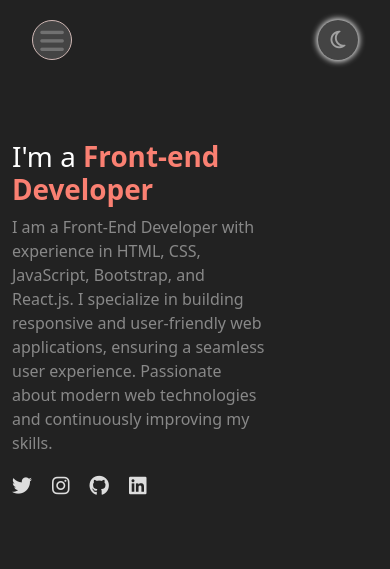
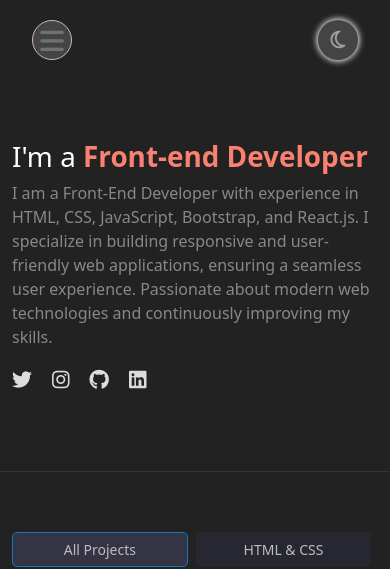
Before and after one commit to pola-Mamdouh/portfolio, a React (Vite) app: page / in a window 390 px wide. Shown: the top 569 px of the page. Built offline with nearby package versions, Linux system fonts and the light colour scheme.

Commit message:
upload changes

```diff
--- a/src/components/home/Home.jsx
+++ b/src/components/home/Home.jsx
@@ -4,7 +4,7 @@ const Home = () => {
   return (
     <section className="home" id="home">
       <div className="container">
-        <div className="content flex-between">
+        <div className="content ">
           <div className="home-info">
             <LetterAnimation />
             <p className="description">
--- a/src/components/home/home.css
+++ b/src/components/home/home.css
@@ -1,6 +1,12 @@
-section.home .content .home-info{
+section.home .content {
+    display: flex;
+    justify-content: space-between;
+    align-items: center;
+}
+.home-info{
     width: 70%;
 }
+
 .light section.home {
     background-color: #ffffff;
     border-bottom: 1px solid #e0e0e0;
@@ -63,6 +69,13 @@ section.home .content .home-profile img{
 }
 
 @media (max-width: 992px) {
+    section.home .content {
+        width: 100%;
+        justify-content: center;
+    }
+    .home-info{
+        width: 100%;
+    }
 
     section.home .content .home-profile {
         display: none;
```
